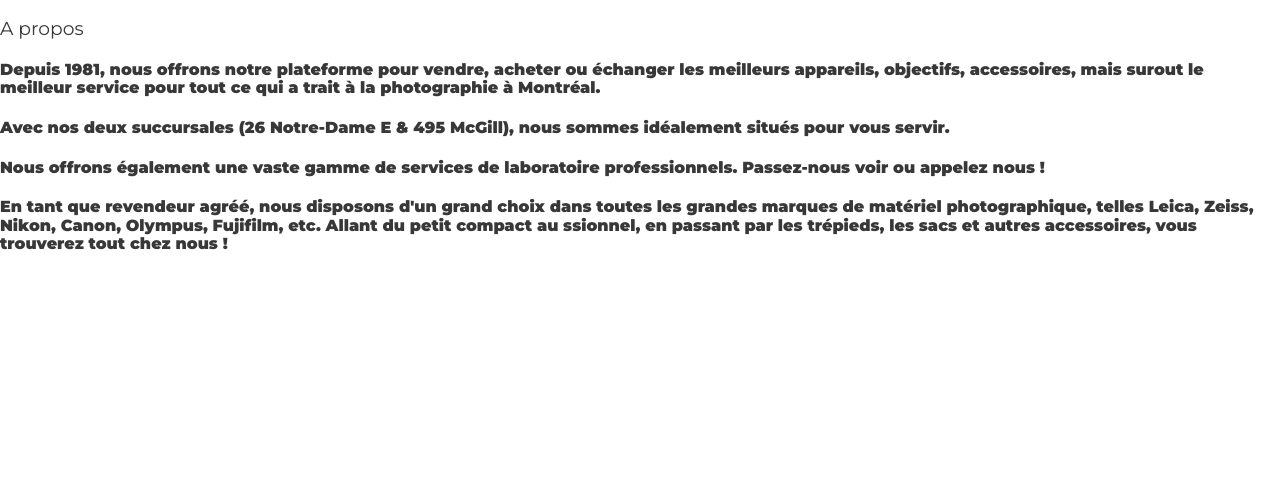
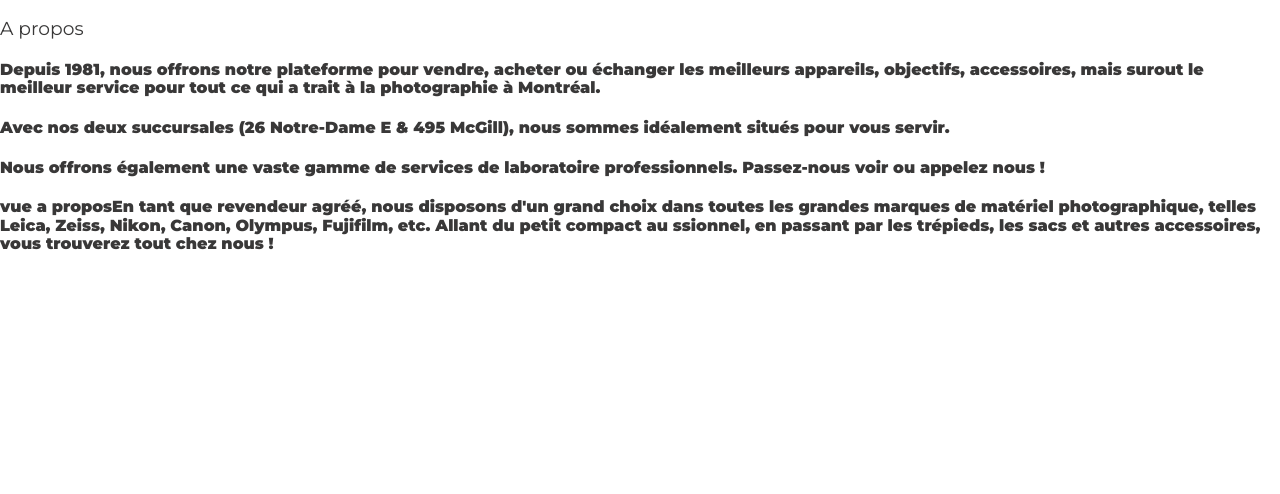
Before and after one commit to Gazowski/projet_picturing, a CodeIgniter app: page /projet_picturing/index.php/ad/a_propos in a window 1280 px wide. Shown: the part 160-654 px from the top of the page. Run offline with CodeIgniter, Linux system fonts and the light colour scheme; data comes from the database, SQL or seed files in the repository.

Commit message:
maj vue a propos

```diff
--- a/app_photo/views/pages/a_propos.php
+++ b/app_photo/views/pages/a_propos.php
@@ -3,7 +3,7 @@
 
     <p>
         <h4>
-            Depuis 1981, nous offrons notre plateforme pour vendre,
+                Depuis 1981, nous offrons notre plateforme pour vendre,
             acheter ou échanger les meilleurs appareils,
             objectifs, accessoires, mais surout le meilleur service pour
             tout ce qui a trait à la photographie à Montréal.
@@ -11,20 +11,20 @@
     </p>
     <p>
         <h4>
-            Avec nos deux succursales (26 Notre-Dame E & 495 McGill),
+                Avec nos deux succursales (26 Notre-Dame E & 495 McGill),
             nous sommes idéalement situés pour vous servir.
         </h4>
     </p>
     <p>
         <h4>
-            Nous offrons également une vaste gamme de services de laboratoire
+                Nous offrons également une vaste gamme de services de laboratoire
             professionnels.
             Passez-nous voir ou appelez nous !
         </h4>
     </p>
     <p>
         <h4>
-            En tant que revendeur agréé, nous disposons d'un grand choix dans
+                 vue a proposEn tant que revendeur agréé, nous disposons d'un grand choix dans
             toutes les grandes marques de matériel photographique, telles Leica,
             Zeiss, Nikon, Canon, Olympus, Fujifilm, etc. Allant du petit compact au
             ssionnel, en passant par les trépieds,
```
